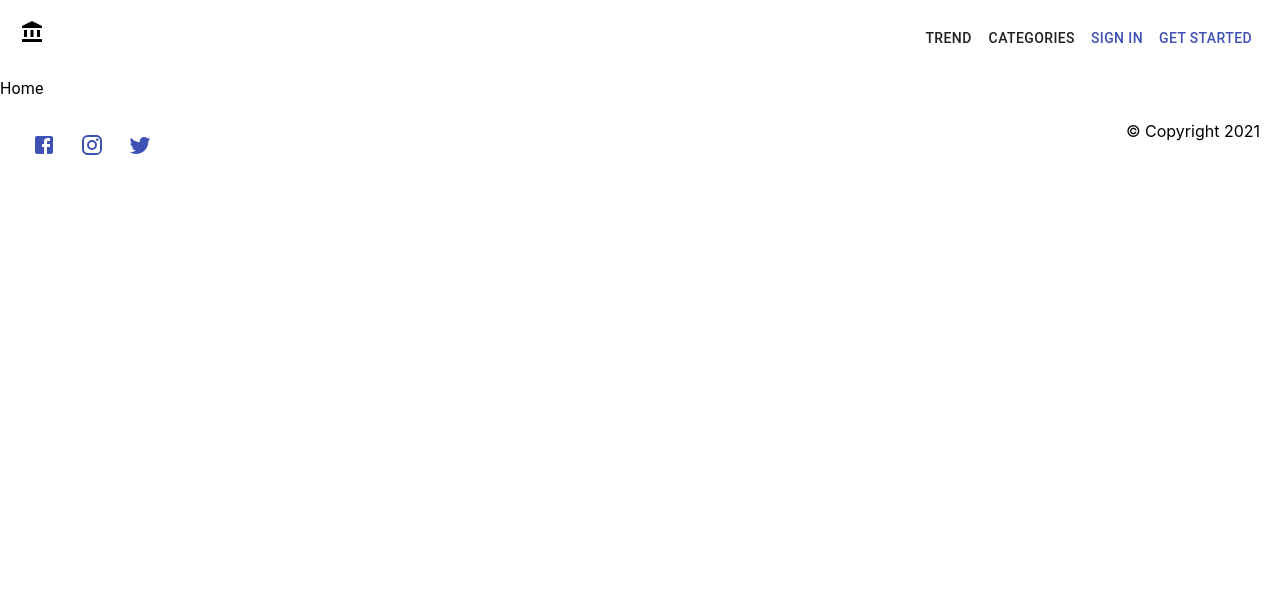
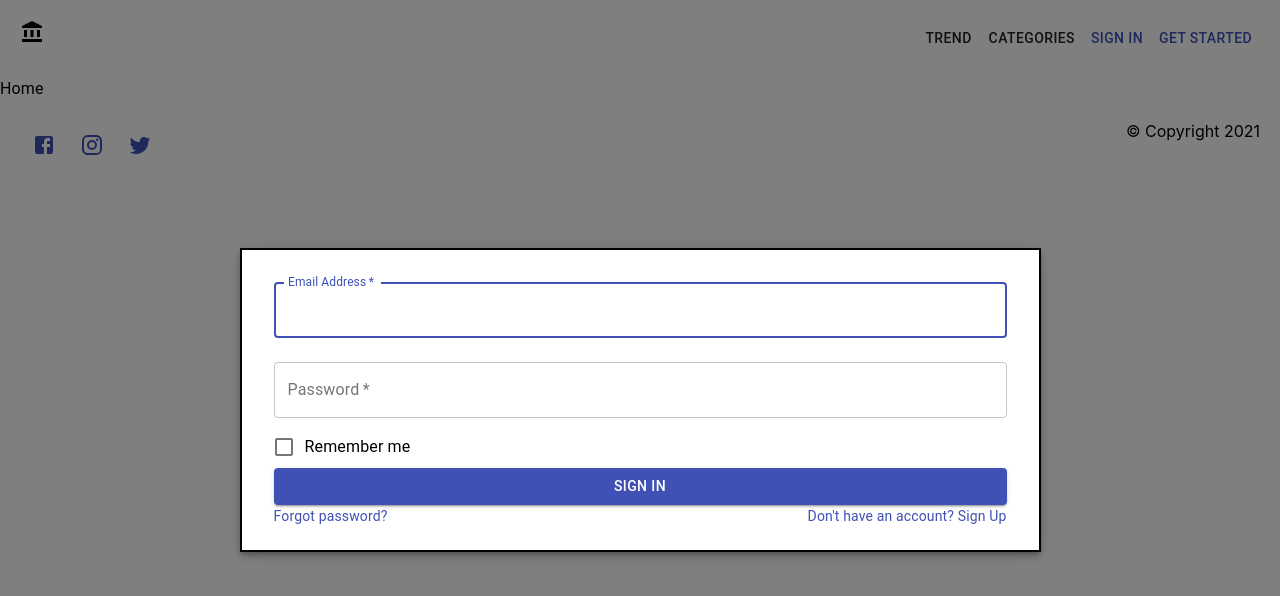
Before and after one commit to FSD0321STR/imdb, a React (Vite) app: page / in a window 1280 px wide. Both pictures are taken after a click on the button "SIGN IN". Shown: the top 596 px of the page. Built offline with nearby package versions, Linux system fonts and the light colour scheme.

Commit message:
Modal login completed, missing function on sign in

```diff
--- a/src/components/header/header.jsx
+++ b/src/components/header/header.jsx
@@ -1,27 +1,38 @@
-import React from 'react';
+import React, { useState } from 'react';
 import Button from '@material-ui/core/Button';
 import Menu from '@material-ui/core/Menu';
 import MenuItem from '@material-ui/core/MenuItem';
 import { Box, Icon } from '@material-ui/core';
 import AccountBalanceIcon from '@material-ui/icons/AccountBalance';
+import AnimatedModal from '../login-modal/loginModal'
 import { Link } from "react-router-dom";
+import { makeStyles } from '@material-ui/core/styles';
 import useAuth from '../../hooks/useAuth';
 
+
 export default function Header() {
-  const [anchorEl, setAnchorEl] = React.useState(null);
+	const [anchorEl, setAnchorEl] = useState(null);
+	const [open, setOpen] = useState(false);
 
 	const handleClick = (event) => {
 		setAnchorEl(event.currentTarget);
 	};
-
 	const handleClose = () => {
 		setAnchorEl(null);
 	};
 
+
+	const handleOpenModal = () => {
+		setOpen(true);
+	};
+	const handleCloseModal = () => {
+		setOpen(false);
+	};
+
+
 	return (
-
 		<Box display="flex" justifyContent="space-between" padding="20px">
-      <AccountBalanceIcon/>
+			<AccountBalanceIcon />
 
 			<div>
 				<Button aria-controls="simple-menu" aria-haspopup="true" onClick={handleClick}>
@@ -53,10 +64,10 @@ export default function Header() {
 					<MenuItem onClick={handleClose}>Logout</MenuItem>
 				</Menu>
 
-      <Button color="primary">Sign In</Button>
+				<Button color="primary" onClick={handleOpenModal} >Sign In</Button>
 				<Button color="primary">Get Started</Button>
 			</div>
-
+			<AnimatedModal open={open} onClose={handleCloseModal} />
 		</Box>
 	);
 }
--- /dev/null
+++ b/src/components/login-modal/loginModal.jsx
@@ -0,0 +1,101 @@
+import React from 'react';
+import Grid from '@material-ui/core/Grid';
+import Button from '@material-ui/core/Button';
+import { makeStyles } from '@material-ui/core/styles';
+import Modal from '@material-ui/core/Modal';
+import Link from '@material-ui/core/Link';
+import Backdrop from '@material-ui/core/Backdrop';
+import Fade from '@material-ui/core/Fade';
+import TextField from '@material-ui/core/TextField';
+import FormControlLabel from '@material-ui/core/FormControlLabel';
+import Checkbox from '@material-ui/core/Checkbox';
+
+
+const useStyles = makeStyles(theme => ({
+    modal: {
+        display: 'flex',
+        alignItems: 'center',
+        justifyContent: 'center',
+    },
+    paper: {
+        backgroundColor: theme.palette.background.paper,
+        border: '2px solid #000',
+        boxShadow: theme.shadows[5],
+        padding: theme.spacing(2, 4, 3),
+    },
+}));
+
+export default function AnimatedModal({open, onClose}) {
+    const classes = useStyles();
+
+    return (
+
+            <Modal
+                aria-labelledby="transition-modal-title"
+                aria-describedby="transition-modal-description"
+                className={classes.modal}
+                open={open}
+                onClose={onClose}
+                closeAfterTransition
+                BackdropComponent={Backdrop}
+                BackdropProps={{
+                    timeout: 500,
+                }}
+            >
+                <Fade in={open}>
+                    <div className={classes.paper}>
+                        <form className={classes.form} noValidate>
+                            <TextField
+                                variant="outlined"
+                                margin="normal"
+                                required
+                                fullWidth
+                                id="email"
+                                label="Email Address"
+                                name="email"
+                                autoComplete="email"
+                                autoFocus
+                            />
+                            <TextField
+                                variant="outlined"
+                                margin="normal"
+                                required
+                                fullWidth
+                                name="password"
+                                label="Password"
+                                type="password"
+                                id="password"
+                                autoComplete="current-password"
+                            />
+                            <FormControlLabel
+                                control={<Checkbox value="remember" color="primary" />}
+                                label="Remember me"
+                            />
+                            <Button
+                                type="submit"
+                                fullWidth
+                                variant="contained"
+                                color="primary"
+                                className={classes.submit}
+                            >
+                                Sign In
+                            </Button>
+                            <Grid container>
+                                <Grid item xs>
+                                    <Link href="#" variant="body2">
+                                        Forgot password?
+                                    </Link>
+                                </Grid>
+                                <Grid item>
+                                    <Link href="#" variant="body2">
+                                        {"Don't have an account? Sign Up"}
+                                    </Link>
+                                </Grid>
+                            </Grid>
+                        </form>
+                    </div>
+                </Fade>
+            </Modal>
+
+    );
+}
```
Also changed, not shown: src/components/login/login.jsx (deleted). Lines whose indentation alone changed are shown as unchanged.
